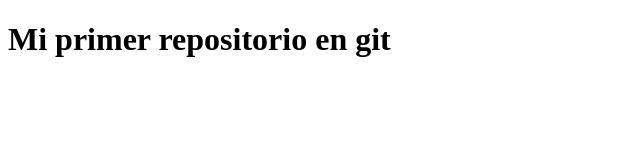
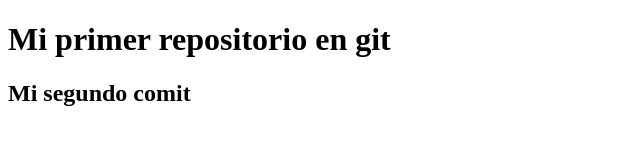
Before and after one commit to zel743/prueba1, a plain HTML site: page index.html in a window 1280 px wide. Shown: the whole page, without its empty margins (0-640 px from the left). Drawn offline with Linux system fonts and the light colour scheme.

Commit message:
segundo comit

```diff
--- a/index.html
+++ b/index.html
@@ -7,5 +7,6 @@
 </head>
 <body>
     <h1>Mi primer repositorio en git</h1>
+    <h2>Mi segundo comit</h2>
 </body>
 </html>
```
